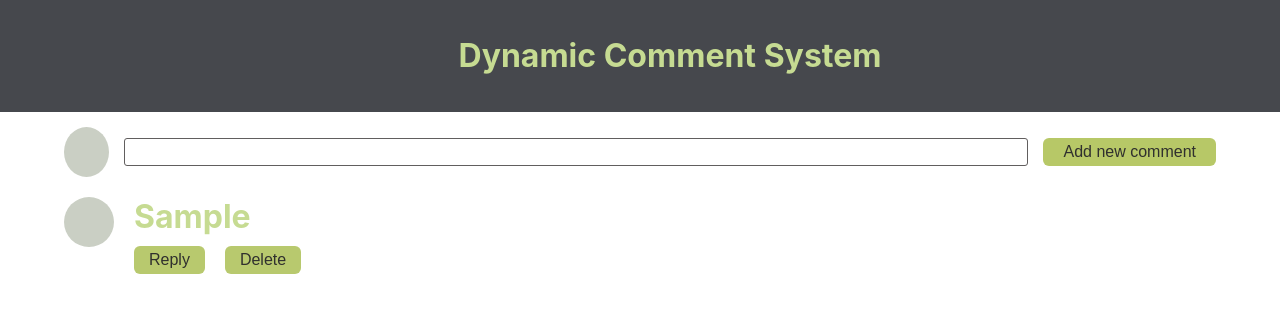
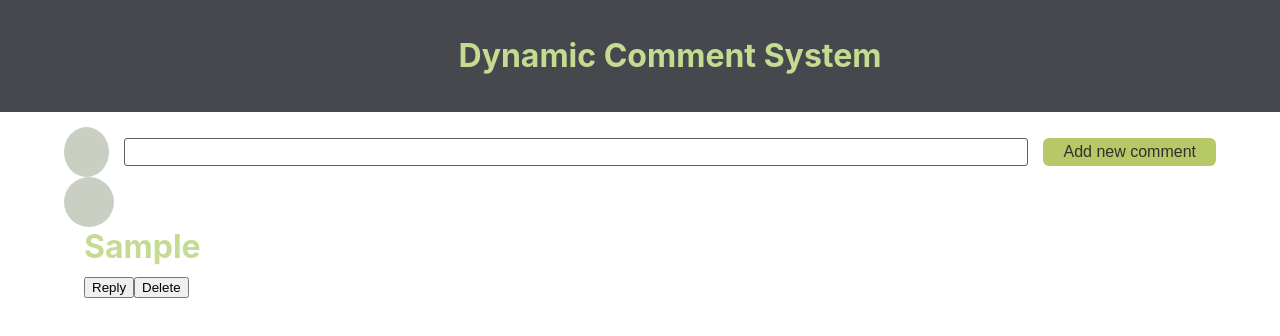
Before and after one commit to FarazIITK/murf_ai_round_one, a React (Create React App) app: page / in a window 1280 px wide. Both pictures are taken after typing "Sample" into the empty fields and a click on the button "Add new comment". Shown: the top 336 px of the page. Built offline with nearby package versions, Linux system fonts and the light colour scheme.

Commit message:
Added css for reply component

```diff
--- a/src/App.css
+++ b/src/App.css
@@ -66,10 +66,15 @@
 
 .comment {
   display: flex;
+  flex-direction: column;
+}
+
+.comment-parent {
+  display: flex;
   flex-direction: row;
   justify-content: flex-start;
   align-items: flex-start;
-  padding-top: 20px;
+  padding-top: 10px;
 }
 
 .comment-content {
@@ -90,13 +95,13 @@
   margin: 0;
 }
 
-.comment-buttons {
+.paired-buttons {
   display: flex;
   flex-direction: row;
   justify-content: space-between;
 }
 
-.comment-buttons button {
+.paired-buttons button {
   padding: 5px 15px;
   background-color: rgb(184, 201, 110);
   color: rgb(48, 48, 46);
@@ -107,6 +112,30 @@
   white-space: nowrap;
 }
 
-.comment-buttons button:first-of-type {
+.paired-buttons button:first-of-type {
   margin-right: 20px;
 }
+
+.comment-reply {
+  margin-left: 70px;
+  margin-top: 10px;
+  display: flex;
+  flex-direction: row;
+  justify-content: space-between;
+  align-items: center;
+}
+
+.reply-input {
+  width: 100%;
+  /* margin-right: 10px; */
+}
+
+.reply-input-bar {
+  margin-right: 15px;
+  padding: 5px 10px;
+  color: brown;
+  font-size: 14px;
+  border: 1px solid rgb(97, 94, 94);
+  border-radius: 3px;
+  width: 95%;
+}
```
